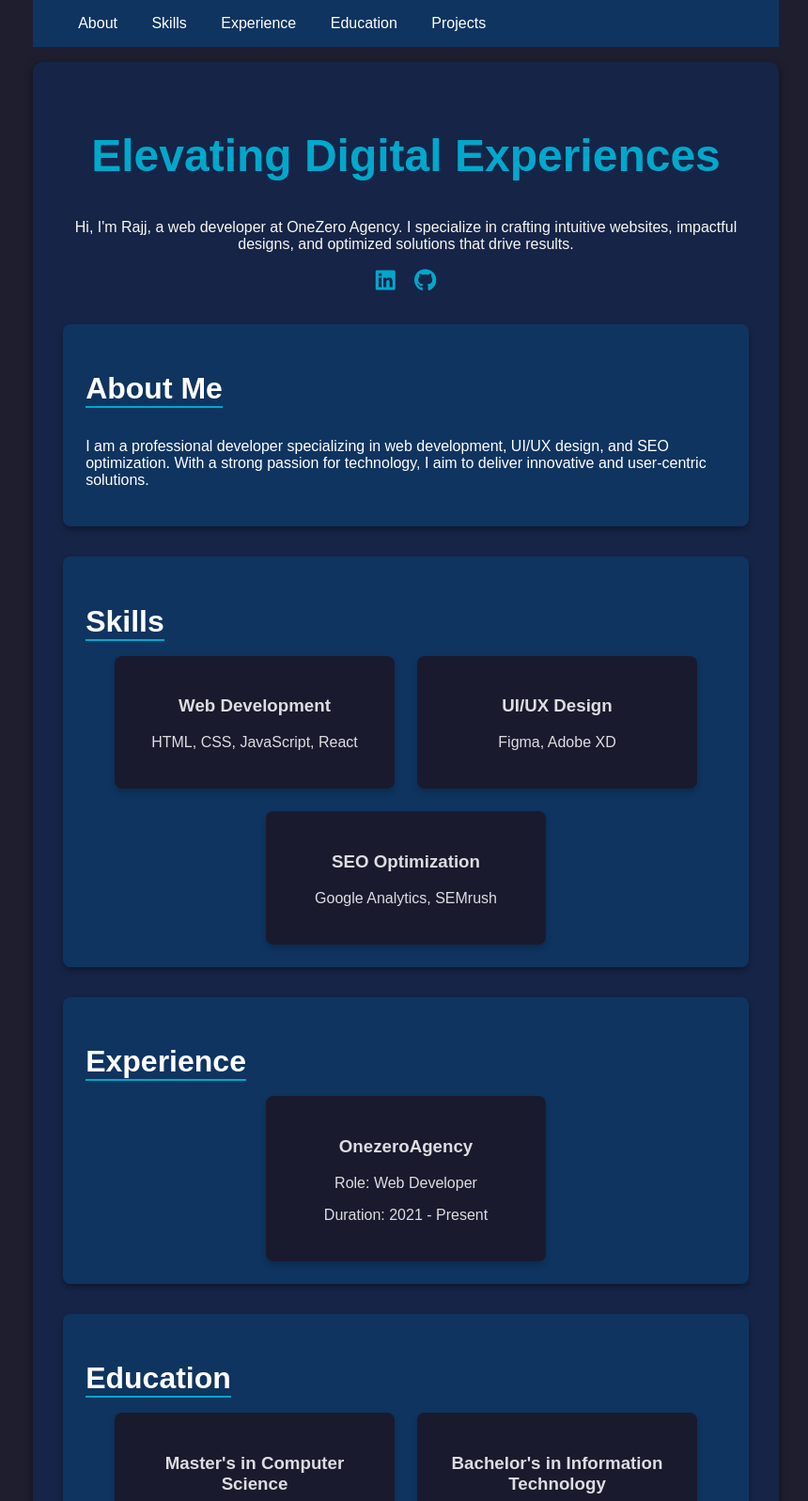
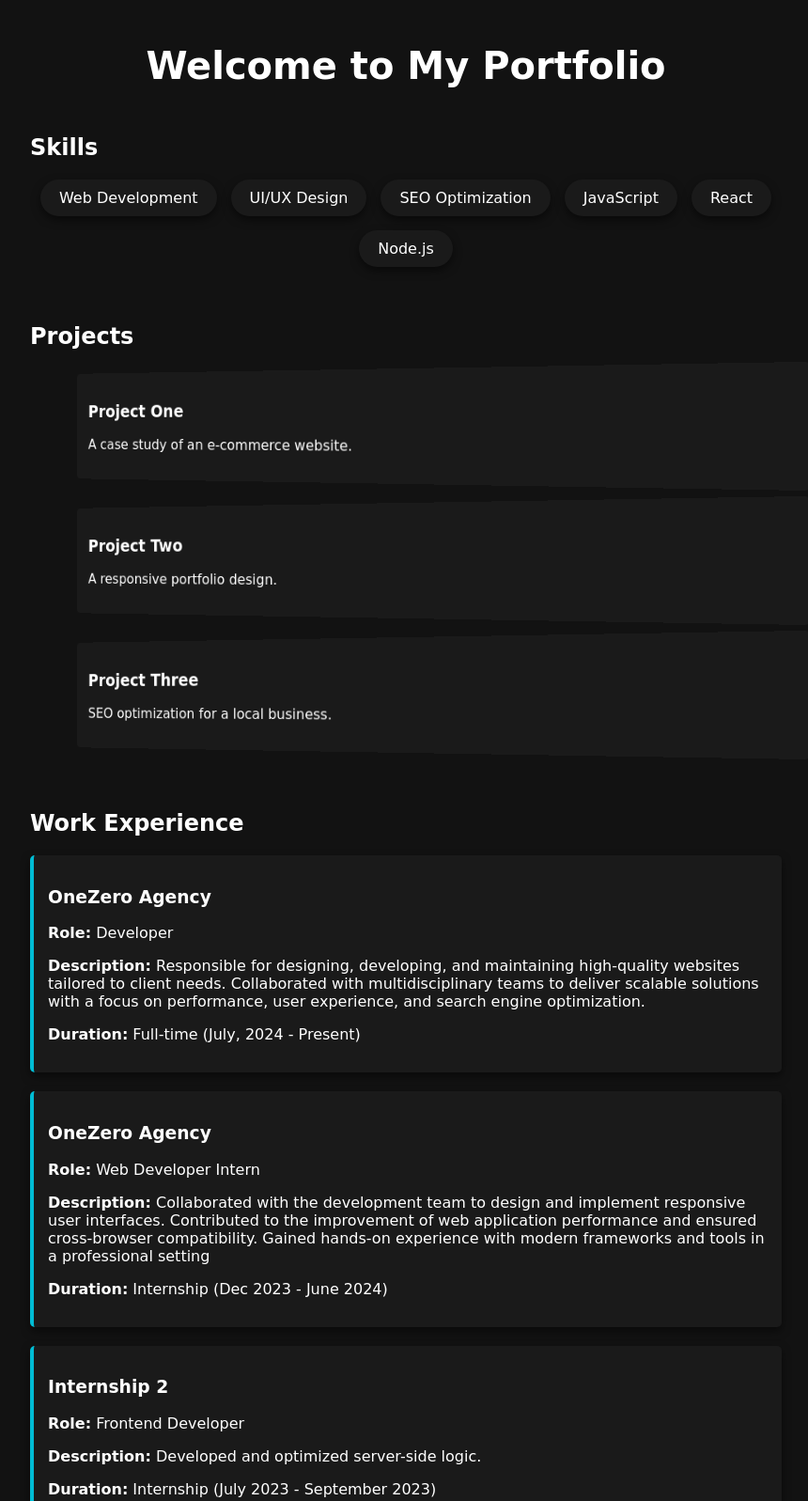
Before and after one commit to RajDhoundyal/Raj, a plain HTML site: page index.html in a window 1280 px wide. Shown: the top 1597 px of the page at 94% size, without its empty margins (208-1068 px from the left). Drawn offline with Linux system fonts and the light colour scheme.

Commit message:
Update index.html

```diff
--- a/index.html
+++ b/index.html
@@ -3,196 +3,207 @@
 <head>
   <meta charset="UTF-8">
   <meta name="viewport" content="width=device-width, initial-scale=1.0">
-    <title>Raj Dhoundyal</title>
-    <link href="https://cdnjs.cloudflare.com/ajax/libs/font-awesome/6.0.0/css/all.min.css" rel="stylesheet">
+  <title>Developer Portfolio</title>
   <style>
-        /* General Styles */
     body {
-            width: 210mm;
-            min-height: 297mm;
-            margin: 0 auto;
-            font-family: 'Arial', sans-serif;
-            background: #1e1e2f;
-            color: #dcdde1;
+      margin: 0;
+      padding: 0;
+      background-color: #121212;
+      color: #ffffff;
+      font-family: 'Press Start 2P', cursive;
+
+    }
+
+    .container {
+      max-width: 800px;
+      margin: auto;
+      padding: 20px;
     }
 
     header {
-            display: flex;
-            justify-content: space-between;
-            align-items: center;
-            padding: 1rem 2rem;
-            background: #0f3460;
-            color: #fff;
+      text-align: center;
+      margin-bottom: 50px;
     }
 
-        header nav a {
-            margin: 0 1rem;
-            text-decoration: none;
-            color: #fff;
-            font-size: 1rem;
-        }
-
-        /* A4 Page Style */
-        .page {
-
-            margin: 1rem auto;
-            background: #162447;
-            padding: 2rem;
-            box-shadow: 0 4px 10px rgba(0, 0, 0, 0.5);
-            border-radius: 10px;
-        }
-
-        .hero {
-            text-align: center;
-            color: #f8f8f2;
-            margin-bottom: 2rem;
-        }
-
-        .hero h1 {
-            font-size: 3rem;
-            color: #00a8cc;
-        }
-
-        .hero .socials a {
-            margin: 0 0.5rem;
-            color: #00a8cc;
-            text-decoration: none;
-            font-size: 1.5rem;
+    header h1 {
+      font-size: 2.5rem;
     }
 
     .section {
-            margin: 2rem 0;
-            padding: 1.5rem;
-            background: #0f3460;
-            border-radius: 8px;
-            color: #fff;
-            box-shadow: 0 4px 6px rgba(0, 0, 0, 0.3);
+      margin-bottom: 60px;
     }
 
-        .section h2 {
-            font-size: 2rem;
-            margin-bottom: 1rem;
-            border-bottom: 2px solid #00a8cc;
-            display: inline-block;
-        }
-
-        .skills, .experience, .education {
+    .skills {
       display: flex;
       flex-wrap: wrap;
-            gap: 1.5rem;
+      gap: 15px;
       justify-content: center;
     }
 
-        .card {
-            background: #1a1a2e;
-            box-shadow: 0 4px 6px rgba(0, 0, 0, 0.2);
-            border-radius: 8px;
-            text-align: center;
-            padding: 1.5rem;
-            color: #dcdde1;
-            width: 250px;
-            transition: transform 0.3s, background 0.3s;
+    .skill {
+      background: #1a1a1a;
+      padding: 10px 20px;
+      border-radius: 20px;
+      box-shadow: 0 4px 10px rgba(0, 0, 0, 0.5);
+      transition: transform 0.3s ease-in-out;
     }
 
-        .card:hover {
-            transform: scale(1.05);
-            background: #00a8cc;
-            color: #fff;
+    .skill:hover {
+      transform: scale(1.1);
+    }
+
+    .projects {
+      display: grid;
+      grid-template-columns: 1fr;
+      gap: 20px;
+    }
+
+    .project-card {
+      background: #1a1a1a;
+      padding: 15px;
+      border-radius: 5px;
+      transform: perspective(1000px) rotateY(-15deg);
+      transition: transform 0.3s ease, box-shadow 0.3s ease;
+    }
+
+    .project-card:hover {
+      transform: perspective(1000px) rotateY(0deg);
+      box-shadow: 0 8px 20px rgba(0, 0, 0, 0.5);
+    }
+
+    .experience-list {
+      display: flex;
+      flex-direction: column;
+      gap: 20px;
+    }
+
+    .experience-item {
+      background: #1a1a1a;
+      padding: 15px;
+      border-left: 4px solid #00bcd4;
+      border-radius: 5px;
+      box-shadow: 0 4px 10px rgba(0, 0, 0, 0.5);
+      transition: transform 0.3s ease-in-out;
+    }
+
+    .experience-item:hover {
+      transform: translateX(10px);
     }
 
     footer {
       text-align: center;
-            padding: 1rem;
-            background: #0f3460;
-            color: #fff;
+      margin-top: 50px;
+      padding: 20px;
+    }
+
+    footer a {
+      color: #00bcd4;
+      text-decoration: none;
+    }
+
+    @media (max-width: 768px) {
+      .skills {
+        flex-direction: column;
+        align-items: center;
+      }
+
+      .projects {
+        grid-template-columns: 1fr;
+      }
     }
   </style>
 </head>
 <body>
+  <div class="container">
     <header>
-        <nav>
-            <a href="#about">About</a>
-            <a href="#skills">Skills</a>
-            <a href="#experience">Experience</a>
-            <a href="#education">Education</a>
-            <a href="#projects">Projects</a>
-        </nav>
+      <h1>Welcome to My Portfolio</h1>
     </header>
 
-    <div class="page">
-        <section class="hero">
-            <h1>Elevating Digital Experiences</h1>
-            <p>Hi, I'm Rajj, a web developer at OneZero Agency. I specialize in crafting intuitive websites, impactful designs, and optimized solutions that drive results.</p>
-            <div class="socials">
-                <a href="www.linkedin.com/in/rajj-dhoundyal"><i class="fab fa-linkedin"></i></a>
-                <a href="https://github.com/RajDhoundyal"><i class="fab fa-github"></i></a>
-
+    <!-- Skills Section -->
+    <section class="section">
+      <h2>Skills</h2>
+      <div class="skills">
+        <div class="skill">Web Development</div>
+        <div class="skill">UI/UX Design</div>
+        <div class="skill">SEO Optimization</div>
+        <div class="skill">JavaScript</div>
+        <div class="skill">React</div>
+        <div class="skill">Node.js</div>
       </div>
     </section>
 
-        <section id="about" class="section">
-            <h2>About Me</h2>
-            <p>I am a professional developer specializing in web development, UI/UX design, and SEO optimization. With a strong passion for technology, I aim to deliver innovative and user-centric solutions.</p>
+    <!-- Projects Section -->
+    <section class="section">
+      <h2>Projects</h2>
+      <div id="projects" class="projects"></div>
     </section>
 
-        <section id="skills" class="section">
-            <h2>Skills</h2>
-            <div class="skills">
-                <div class="card">
-                    <h3>Web Development</h3>
-                    <p>HTML, CSS, JavaScript, React</p>
-                </div>
-                <div class="card">
-                    <h3>UI/UX Design</h3>
-                    <p>Figma, Adobe XD</p>
-                </div>
-                <div class="card">
-                    <h3>SEO Optimization</h3>
-                    <p>Google Analytics, SEMrush</p>
-                </div>
-            </div>
+    <!-- Work Experience Section -->
+    <section class="section">
+      <h2>Work Experience</h2>
+      <div id="experience-list" class="experience-list"></div>
     </section>
 
-        <section id="experience" class="section">
-            <h2>Experience</h2>
-            <div class="experience">
-                <div class="card">
-                    <h3>OnezeroAgency</h3>
-                    <p>Role: Web Developer</p>
-                    <p>Duration: 2021 - Present</p>
-                </div>
-            </div>
-        </section>
-
-        <section id="education" class="section">
-            <h2>Education</h2>
-            <div class="education">
-                <div class="card">
-                    <h3>Master's in Computer Science</h3>
-                    <p>University of XYZ, 2020</p>
-                </div>
-                <div class="card">
-                    <h3>Bachelor's in Information Technology</h3>
-                    <p>College of ABC, 2018</p>
-                </div>
-            </div>
-        </section>
-
-        <section id="projects" class="section">
-            <h2>Projects</h2>
-            <div class="card">
-                <h3>Project 1</h3>
-                <p>Brief description of the project.</p>
-            </div>
-            <div class="card">
-                <h3>Project 2</h3>
-                <p>Brief description of the project.</p>
-            </div>
-        </section>
+    <footer>
+      <p>&copy; 2025 Rajj. <a href="#">Download CV</a></p>
+    </footer>
   </div>
 
-    <footer>
-        &copy; 2023 rajj-dhoundyal. All rights reserved.
-    </footer>
+  <script>
+    // Dynamically generate projects
+    const projects = [
+      { title: "Project One", description: "A case study of an e-commerce website." },
+      { title: "Project Two", description: "A responsive portfolio design." },
+      { title: "Project Three", description: "SEO optimization for a local business." }
+    ];
+
+    const projectContainer = document.getElementById("projects");
+
+    projects.forEach(project => {
+      const projectCard = document.createElement("div");
+      projectCard.className = "project-card";
+      projectCard.innerHTML = `
+        <h3>${project.title}</h3>
+        <p>${project.description}</p>
+      `;
+      projectContainer.appendChild(projectCard);
+    });
+
+    // Dynamically generate work experience
+    const experiences = [
+      {
+        company: "OneZero Agency",
+        role: "Developer",
+        description: "Responsible for designing, developing, and maintaining high-quality websites tailored to client needs. Collaborated with multidisciplinary teams to deliver scalable solutions with a focus on performance, user experience, and search engine optimization.",
+        duration: "Full-time (July, 2024 - Present)"
+      },
+      {
+        company: "OneZero Agency",
+        role: "Web Developer Intern",
+        description: "Collaborated with the development team to design and implement responsive user interfaces. Contributed to the improvement of web application performance and ensured cross-browser compatibility. Gained hands-on experience with modern frameworks and tools in a professional setting",
+        duration: "Internship (Dec 2023 - June 2024)"
+      },
+      {
+        company: "Internship 2",
+        role: "Frontend Developer",
+        description: "Developed and optimized server-side logic.",
+        duration: "Internship (July 2023 - September 2023)"
+      }
+    ];
+
+    const experienceList = document.getElementById("experience-list");
+
+    experiences.forEach(exp => {
+      const item = document.createElement("div");
+      item.className = "experience-item";
+      item.innerHTML = `
+        <h3>${exp.company}</h3>
+        <p><strong>Role:</strong> ${exp.role}</p>
+        <p><strong>Description:</strong> ${exp.description}</p>
+        <p><strong>Duration:</strong> ${exp.duration}</p>
+      `;
+      experienceList.appendChild(item);
+    });
+  </script>
 </body>
 </html>
```
Lines whose indentation alone changed are shown as unchanged.
